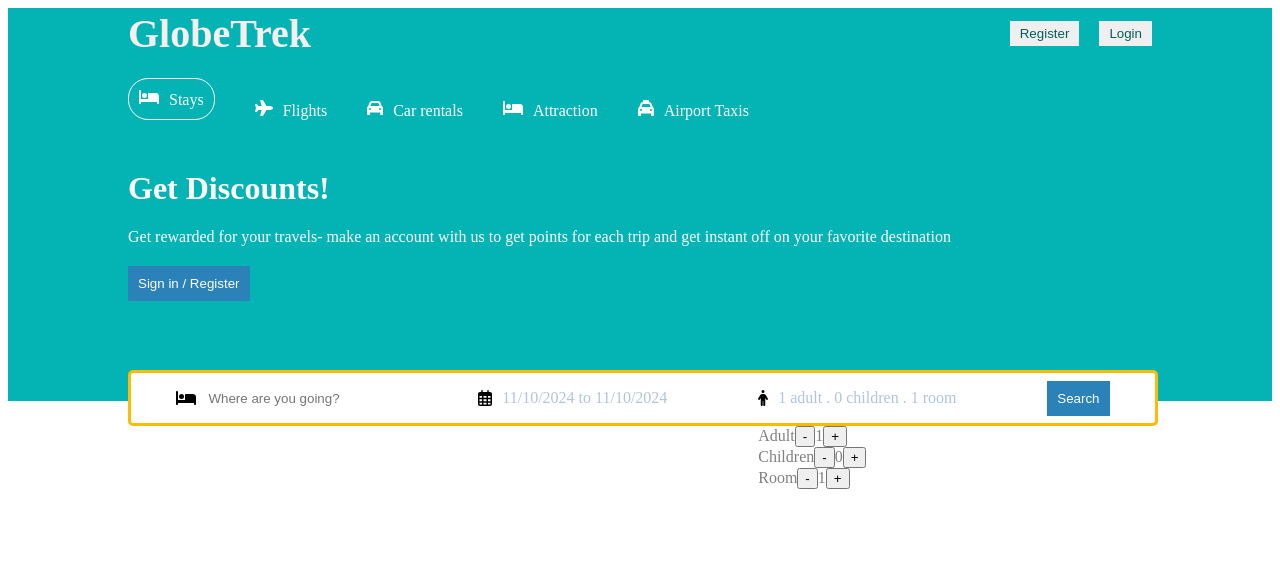
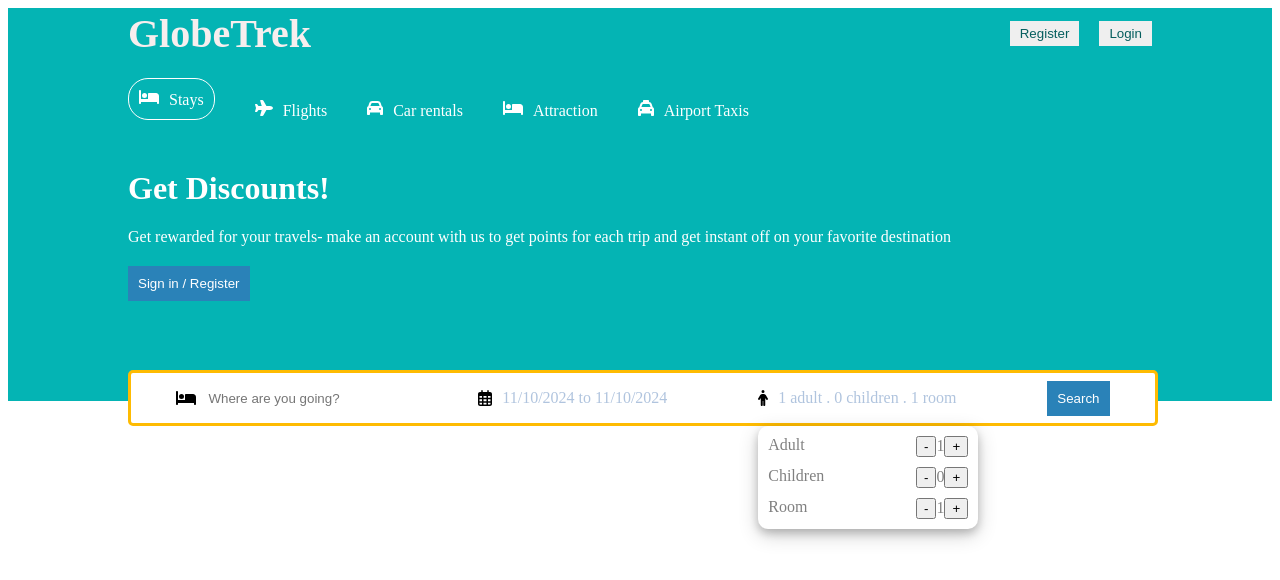
Before and after one commit to par2hibATU/Y4-GlobeTrek-PE-, a React (Create React App) app: page / in a window 1280 px wide. Shown: the top 580 px of the page. Built offline with nearby package versions, Linux system fonts and the light colour scheme.

Commit message:
Problem solved and come across with Box-shadow methods

```diff
--- a/src/components/header/Header.jsx
+++ b/src/components/header/Header.jsx
@@ -79,21 +79,27 @@
             <div className="options">
               <div className="optionItem">
                 <span className="optionText">Adult</span>
+                <div className="optionCounter">
                   <button className="optionCounterButton">-</button>
                   <span className="optionCounterNumber">1</span>
                   <button className="optionCounterButton">+</button>
                 </div>
+              </div>
               <div className="optionItem">
               <span className="optionText">Children</span>
+              <div className="optionCounter">
                   <button className="optionCounterButton">-</button>
                   <span className="optionCounterNumber">0</span>
                   <button className="optionCounterButton">+</button>
                 </div>
+              </div>
               <div className="optionItem">
                 <span className="optionText">Room</span>
+                <div className="optionCounter">
                   <button className="optionCounterButton">-</button>
                   <span className="optionCounterNumber">1</span>
                   <button className="optionCounterButton">+</button>
+                </div>
               </div>
             </div>
           </div>
--- a/src/components/header/header.css
+++ b/src/components/header/header.css
@@ -89,5 +89,15 @@
     background-color: white;
     color: grey;
     border-radius: 10px;
+    /*box-shadow: 5px 5px blue, 10px 10px red, 15px 15px green;*/
+
+    box-shadow: 0 4px 8px 0 rgba(0, 0, 0, 0.2), 0 6px 20px 0 rgba(0, 0, 0, 0.19);
 
 }
+
+.optionItem{
+    width: 200px;
+    display: flex;
+    justify-content: space-between;
+    margin: 10px;
+}
```
Lines whose indentation alone changed are shown as unchanged.
